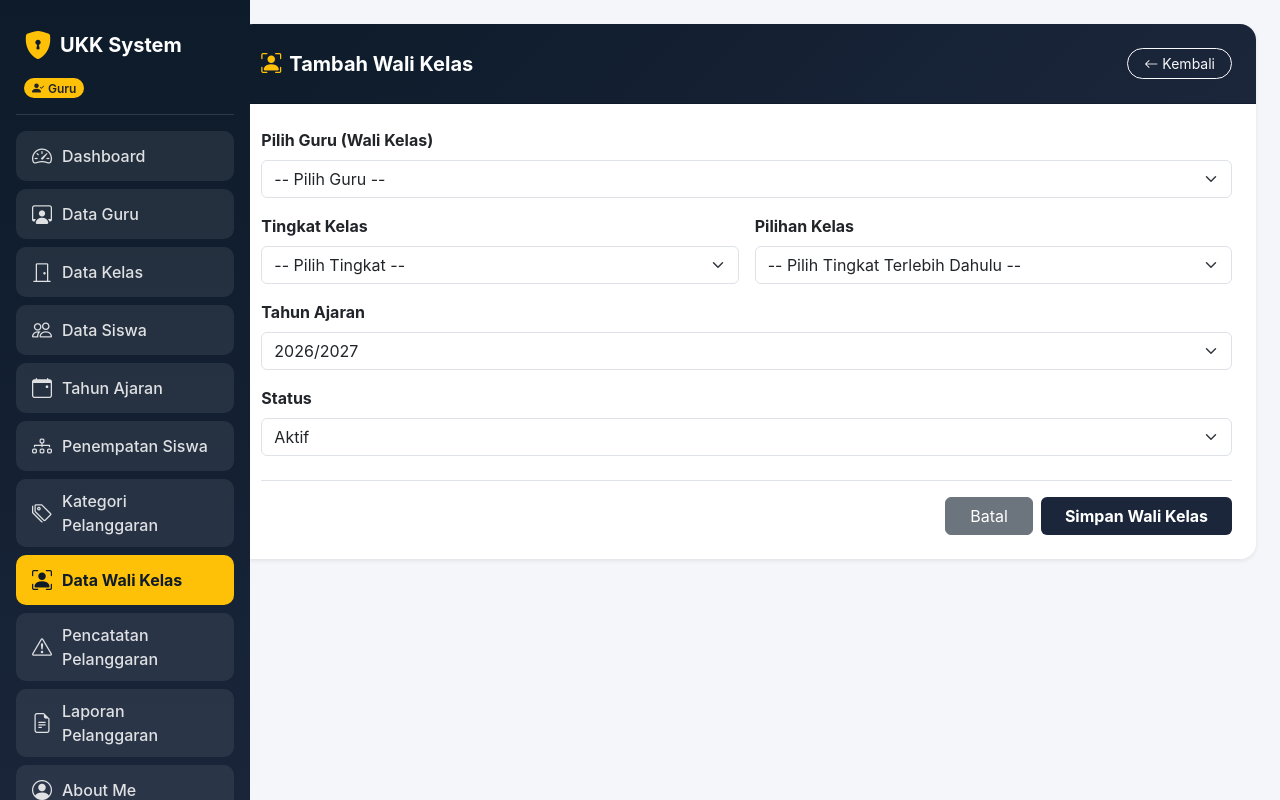
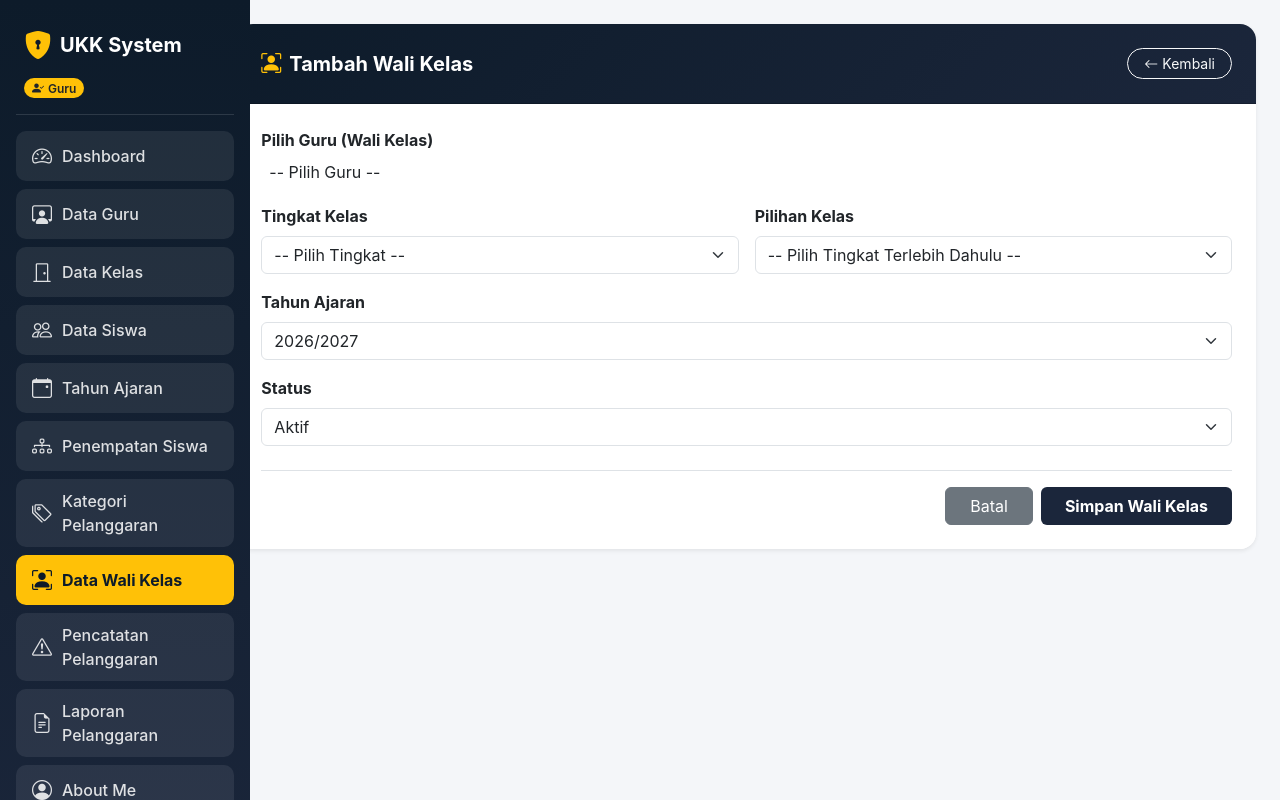
Before and after one commit to suraiyasalsabilaazzahra-ship-it/ukk-2026, a PHP site: page /wali_kelas/wali_kelas_tambah.php in a window 1280 px wide. Run offline with PHP 8.4, Linux system fonts and the light colour scheme; a user stored in the database is signed in; data comes from the database, SQL or seed files in the repository; some libraries are stand-ins or nearby versions.

Commit message:
perbaikan sedikit walikelas

```diff
--- a/wali_kelas/wali_kelas_tambah.php
+++ b/wali_kelas/wali_kelas_tambah.php
@@ -27,7 +27,7 @@ if (isset($_POST['simpan'])) {
         if ($cek_guru && mysqli_num_rows($cek_guru) > 0) {
             $error = "Gagal! Guru tersebut sudah bertugas sebagai wali kelas di kelas lain pada tahun ajaran ini.";
         } else {
-            // Cari ID kelas berdasarkan nama kelas atau ID yang dipilih (diperbaiki agar lebih fleksibel)
+            // Cari ID kelas berdasarkan nama kelas atau ID yang dipilih
             $q_cari_kelas = mysqli_query($koneksi, "SELECT id FROM t_kelas WHERE nama = '$kelas_pilih' OR id = '$kelas_pilih' LIMIT 1");
 
             if ($q_cari_kelas && mysqli_num_rows($q_cari_kelas) > 0) {
@@ -71,6 +71,9 @@ if (isset($_POST['simpan'])) {
     <title>Tambah Wali Kelas - UKK 2026</title>
     <link href="https://cdn.jsdelivr.net/npm/bootstrap@5.3.0/dist/css/bootstrap.min.css" rel="stylesheet">
     <link rel="stylesheet" href="https://cdn.jsdelivr.net/npm/bootstrap-icons@1.11.1/font/bootstrap-icons.css">
+    <!-- Select2 CSS & Bootstrap 5 Theme -->
+    <link href="https://cdn.jsdelivr.net/npm/select2@4.1.0-rc.0/dist/css/select2.min.css" rel="stylesheet" />
+    <link rel="stylesheet" href="https://cdn.jsdelivr.net/npm/select2-bootstrap-5-theme@1.3.0/dist/select2-bootstrap-5-theme.min.css" />
     <style>
         body { font-family: 'Inter', sans-serif; background-color: #f4f6f9; color: #333; }
         .sidebar { background: linear-gradient(180deg, #0d1b2a 0%, #1b263b 100%); min-height: 100vh; position: fixed; top: 0; left: 0; width: 250px; z-index: 1000; }
@@ -128,7 +131,7 @@ if (isset($_POST['simpan'])) {
                     <form action="" method="POST">
                         <div class="mb-3">
                             <label class="form-label fw-bold">Pilih Guru (Wali Kelas)</label>
-                            <select name="guru_id" class="form-select" required>
+                            <select name="guru_id" id="selectGuru" class="form-select" required>
                                 <option value="">-- Pilih Guru --</option>
                                 <?php
                                 $q_g = mysqli_query($koneksi, "SELECT * FROM t_guru ORDER BY nama ASC");
@@ -194,8 +197,19 @@ if (isset($_POST['simpan'])) {
     </div>
   </div>
 
-  <!-- SCRIPT FILTER KELAS DINAMIS -->
+  <!-- jQuery & Select2 JS -->
+  <script src="https://code.jquery.com/jquery-3.6.0.min.js"></script>
+  <script src="https://cdn.jsdelivr.net/npm/bootstrap@5.3.0/dist/js/bootstrap.bundle.min.js"></script>
+  <script src="https://cdn.jsdelivr.net/npm/select2@4.1.0-rc.0/dist/js/select2.min.js"></script>
   <script>
+    $(document).ready(function() {
+      $('#selectGuru').select2({
+        theme: 'bootstrap-5',
+        placeholder: '-- Pilih Guru --',
+        allowClear: true
+      });
+    });
+
     const dataKelas = [
       <?php
       $q_all_kelas = mysqli_query($koneksi, "SELECT * FROM t_kelas ORDER BY nama ASC");
@@ -238,6 +252,5 @@ if (isset($_POST['simpan'])) {
       }
     }
   </script>
-  <script src="https://cdn.jsdelivr.net/npm/bootstrap@5.3.0/dist/js/bootstrap.bundle.min.js"></script>
 </body>
 </html>
```
Also changed, not shown: wali_kelas/wali_kelas_edit.php (+17 -4 lines).
